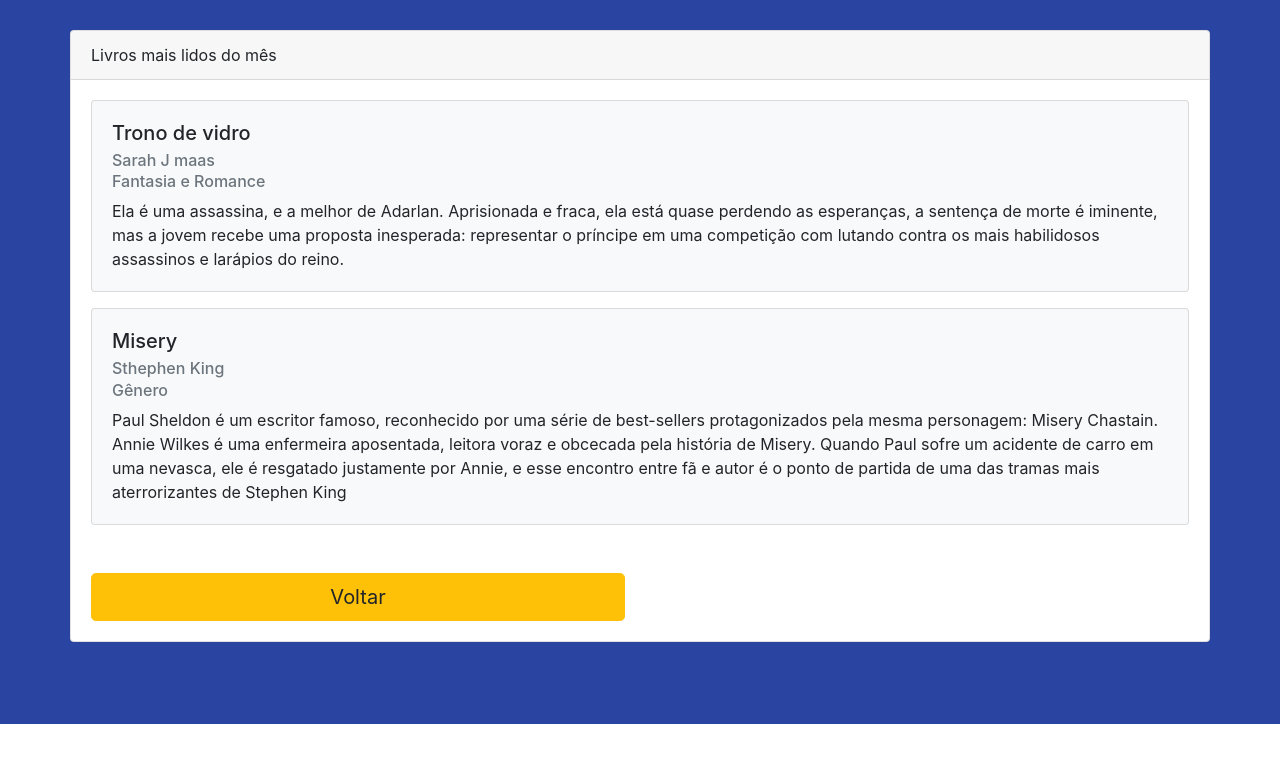
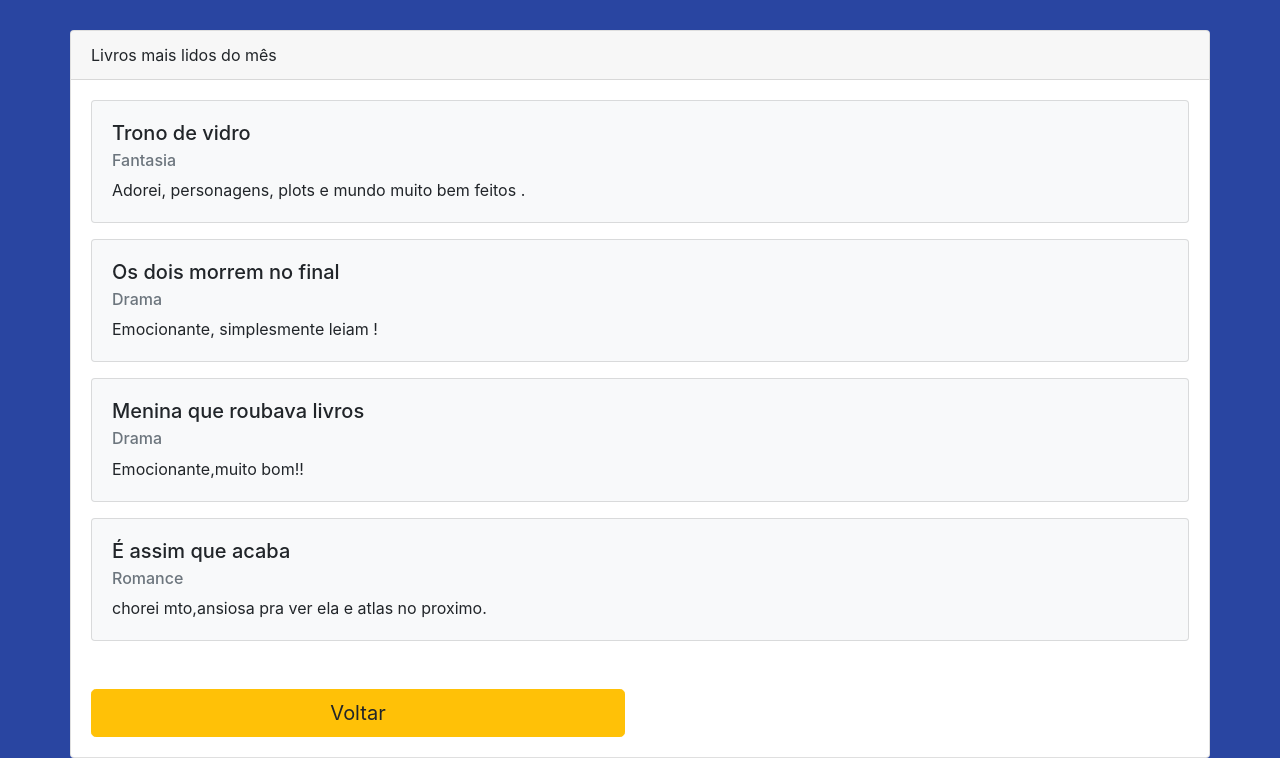
Before and after one commit to Manu244157/back-end., a PHP site: page /consultar_chamado.php in a window 1280 px wide. Shown: the part 76-834 px from the top of the page. Before the commit the page ends 800 px from the top, so only its background shows below. Run offline with PHP 8.4, Linux system fonts and the light colour scheme; the visitor is signed in with stand-in values (Sample User, id 1).

Commit message:
Add files via upload

```diff
--- a/app_help_desk/abrir_chamado.php
+++ b/app_help_desk/abrir_chamado.php
@@ -38,7 +38,7 @@
 
                   <form action="registra_chamada.php" method="POST">
                     <div class="form-group">
-                      <label>Título</label>
+                      <label>Titulo</label>
                       <input name="titulo" type="text" class="form-control" placeholder="Título">
                     </div>
 
@@ -54,7 +54,7 @@
                     </div>
 
                     <div class="form-group">
-                      <label>Descrição</label>
+                      <label>Descriçao</label>
                       <textarea name="descricao" class="form-control" rows="3"></textarea>
                     </div>
 
--- a/app_help_desk/consultar_chamado.php
+++ b/app_help_desk/consultar_chamado.php
@@ -1,8 +1,20 @@
+<?php require_once("login.php"); ?>
+
 <?php
+$arquivo = fopen('registro.txt' , 'r');
 
-require_once("login.php");
+while (!feof($arquivo)){
+  $registro = fgets($arquivo);
+  $chamados[] = $registro;
+}
+
+fclose($arquivo);
+// echo '<pre>';
+// print_r($chamados);
+// echo '</pre>';
 
 ?>
+
 
 <html>
   <head>
@@ -39,33 +51,33 @@ require_once("login.php");
             </div>
 
             <div class="card-body">
+              <?php
+
+              foreach($chamados as $chamado){
+
+              $chamado_dados = explode ('#', $chamado);
+
+              if(count($chamado_dados) < 3 ){
+                continue;
+              }
+
+              // echo '<pre>';
+              // print_r($chamado_dados);
+              // echo '</pre>';
+
+
+              ?>
 
               <div class="card mb-3 bg-light">
                 <div class="card-body">
-                  <h5 class="card-title">Trono de vidro</h5>
-                  <h6 class="card-subtitle mb-2 text-muted">Sarah J maas</h6>
-                  <h6 class="card-subtitle mb-2 text-muted">Fantasia e Romance</h6>
-                  <p class="card-text">Ela é uma assassina, e a melhor de Adarlan. Aprisionada e fraca,
-                    ela está quase perdendo as esperanças, a sentença de morte é iminente, mas a jovem recebe
-                     uma proposta inesperada: representar o príncipe em uma competição com lutando contra os mais
-                      habilidosos assassinos e larápios do reino.</p>
-
+                <h5 class="card-title"> <?php echo $chamado_dados[0]; ?>
+              </h5>
+                  <h6 class="card-subtitle mb-2 text-muted"><?php echo $chamado_dados[1]; ?></h6>
+                  <p class="card-text"><?php echo $chamado_dados[2]; ?></p>
                 </div>
               </div>
-
-              <div class="card mb-3 bg-light">
-                <div class="card-body">
-                  <h5 class="card-title">Misery</h5>
-                  <h6 class="card-subtitle mb-2 text-muted">Sthephen King</h6>
-                  <h6 class="card-subtitle mb-2 text-muted">Gênero</h6>
-                  <p class="card-text">Paul Sheldon é um escritor famoso, reconhecido por uma série de best-sellers
-                     protagonizados pela mesma personagem: Misery Chastain. Annie Wilkes é uma enfermeira aposentada,
-                      leitora voraz e obcecada pela história de Misery. Quando Paul sofre um acidente de carro em uma
-                      nevasca, ele é resgatado justamente por Annie, e esse encontro entre fã e autor é o ponto de
-                      partida de uma das tramas mais aterrorizantes de Stephen King</p>
-
-                </div>
-              </div>
+              <?php }
+              ?>
 
               <div class="row mt-5">
                 <div class="col-6">
--- a/app_help_desk/registra_chamada.php
+++ b/app_help_desk/registra_chamada.php
@@ -11,14 +11,16 @@ $genero = $_POST['genero'];
 
 $descricao = $_POST['descricao'];
 
-$texto = $titulo. '#' . $genero. '#'. $descricao;
+$texto = $titulo. ' # '  .$genero. ' # ' .$descricao.PHP_EOL;
 
 echo $texto;
 
 $arquivo = fopen('registro.txt', 'a');
 
-fwrite($arquivo, '$texto');
+fwrite($arquivo, $texto);
 
 fclose($arquivo);
 
+header('location:painel.php');
+
 ?>
--- a/app_help_desk/registro.txt
+++ b/app_help_desk/registro.txt
@@ -1 +1,4 @@
-$texto$texto$texto
+Trono de vidro # Fantasia # Adorei, personagens, plots e mundo muito bem feitos .
+Os dois morrem no final # Drama # Emocionante, simplesmente leiam !
+Menina que roubava livros # Drama # Emocionante,muito bom!!
+É assim que acaba # Romance # chorei mto,ansiosa pra ver ela e atlas no proximo.
--- a/app_help_desk/styles.css
+++ b/app_help_desk/styles.css
@@ -48,6 +48,6 @@ body{
 }
 
 .new{
-  background-color: rgb(205, 224, 35);
+  background-color: rgb(73, 31, 151);
   width: 310px;
 }
```
